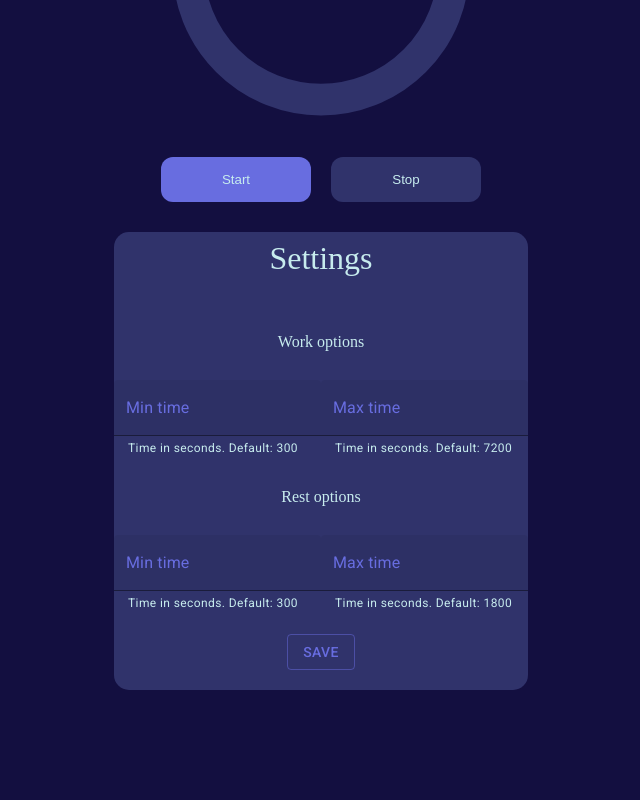
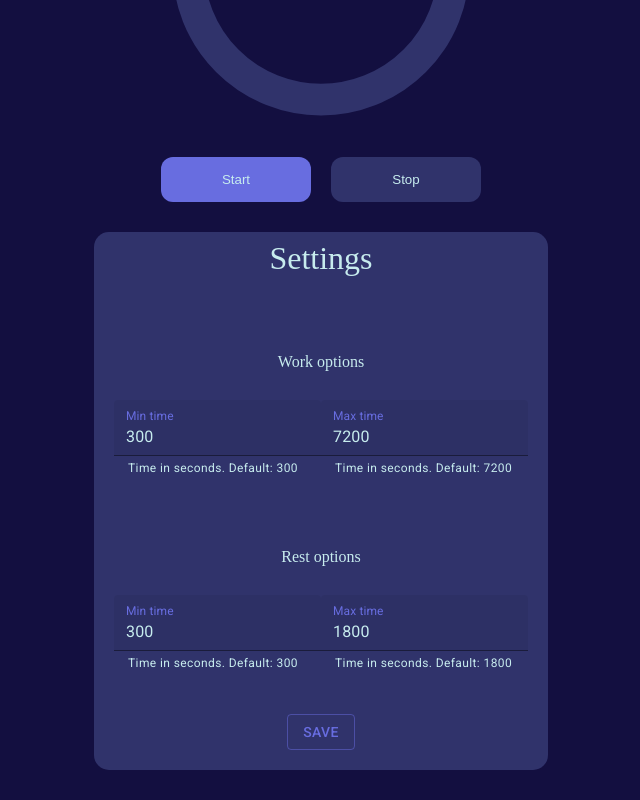
Before and after one commit to ToguDV/Togudoro, a React (Vite) app: page / in a window 1280 px wide. Shown: the part 407-1207 px from the top of the page, without its empty margins (319-959 px from the left). Before the commit the page ends 1127 px from the top, so only its background shows below. Built offline with nearby package versions, Linux system fonts and the light colour scheme.

Commit message:
add settings save function

```diff
--- a/src/components/Pomodoro/PomodoroView.jsx
+++ b/src/components/Pomodoro/PomodoroView.jsx
@@ -1,4 +1,4 @@
-import React from 'react'
+import React, { useRef } from 'react'
 import { Notify } from "../../utils/notify";
 import { useState, useEffect } from 'react';
 import usePomodoroController from './usePomodoroController';
@@ -10,7 +10,7 @@ const PomodoroView = () => {
     const { startText, onStartPomodoro, onStopPomodoro, circle, progressTime, pomReason} = usePomodoroController();
 
     function onSaveSettings() {
-        console.log("ea");
+        console.log("guardo");
     }
 
     return (
@@ -44,7 +44,7 @@ const PomodoroView = () => {
 
 
             <script type="module" src="/scripts/circle.js"></script>
-            <PomodoroSettings onSave={onSaveSettings}></PomodoroSettings>
+            <PomodoroSettings onSave={onSaveSettings} ></PomodoroSettings>
         </>
     )
 }
--- a/src/components/Pomodoro/settings/PomodoroSettings.jsx
+++ b/src/components/Pomodoro/settings/PomodoroSettings.jsx
@@ -1,4 +1,4 @@
-import React from 'react'
+import React, { useEffect, useState } from 'react'
 import Button from '@mui/material/Button';
 import Box from '@mui/material/Box';
 import TextField from '@mui/material/TextField';
@@ -24,23 +24,55 @@ const theme = createTheme({
 
 const PomodoroSettings = ({ onSave }) => {
 
+  const [minWork, setMinWork] = useState(1);
+  const [maxWork, setMaxWork] = useState(1);
+
+  const [minRest, setMinRest] = useState(1);
+  const [maxRest, setMaxRest] = useState(1);
+
+  useEffect(() => {
+    let auxMinWork = localStorage.getItem('minWork');
+    let auxMaxWork = localStorage.getItem('maxWork');
+    let auxMinRest = localStorage.getItem('minRest');
+    let auxMaxRest = localStorage.getItem('maxRest');
+    if (!auxMinWork) auxMinWork = 300;
+    if (!auxMaxWork) auxMaxWork = 7200;
+    if (!auxMinRest) auxMinRest = 300;
+    if (!auxMaxRest) auxMaxRest = 1800;
+
+    setMinWork(auxMinWork);
+    setMaxWork(auxMaxWork);
+    setMinRest(auxMinRest);
+    setMaxRest(auxMaxRest);
+
+  }, []);
+
+
+  function xd() {
+    localStorage.setItem('minWork', minWork);
+    localStorage.setItem('maxWork', maxWork);
+    localStorage.setItem('minRest', minRest);
+    localStorage.setItem('maxRest', maxRest);
+    onSave();
+  }
+
   return (
     <>
       <ThemeProvider theme={theme}>
         <div className='settings-background'>
           <h1>Settings</h1>
-          <div>
+          <div className='input-group'>
             <h2>Work options</h2>
-            <TextField className='input' id="outlined-basic" label="Min time" variant="filled" type='number' title='The minimum time that the Togudoro can be adjusted' helperText="Time in seconds. Default: 300" />
-            <TextField className='input' id="outlined-basic" label="Max time" variant="filled" type='number' title='The max time that the Togudoro can be adjusted' helperText="Time in seconds. Default: 7200" />
+            <TextField className='input' value={minWork} onChange={event => { setMinWork(event.target.value) }} id="outlined-basic" label="Min time" variant="filled" type='number' title='The minimum time that the Togudoro can be adjusted' helperText="Time in seconds. Default: 300" />
+            <TextField className='input' value={maxWork} onChange={event => { setMaxWork(event.target.value) }} id="outlined-basic" label="Max time" variant="filled" type='number' title='The max time that the Togudoro can be adjusted' helperText="Time in seconds. Default: 7200" />
           </div>
-          <div>
+          <div className='input-group'>
             <h2>Rest options</h2>
-            <TextField className='input' id="outlined-basic" label="Min time" variant="filled" type='number' title='The minimum time that the Togudoro can be adjusted' helperText="Time in seconds. Default: 300" />
-            <TextField className='input' id="outlined-basic" label="Max time" variant="filled" type='number' title='The max time that the Togudoro can be adjusted' helperText="Time in seconds. Default: 1800" />
+            <TextField className='input' value={minRest} onChange={event => { setMinRest(event.target.value) }} id="outlined-basic" label="Min time" variant="filled" type='number' title='The minimum time that the Togudoro can be adjusted' helperText="Time in seconds. Default: 300" />
+            <TextField className='input' value={maxRest} onChange={event => { setMaxRest(event.target.value) }} id="outlined-basic" label="Max time" variant="filled" type='number' title='The max time that the Togudoro can be adjusted' helperText="Time in seconds. Default: 1800" />
           </div>
           <div className='btnSave'>
-            <Button onClick={onSave} variant="outlined">Save</Button>
+            <Button onClick={xd} variant="outlined">Save</Button>
           </div>
 
         </div>
--- a/src/components/Pomodoro/settings/styles.css
+++ b/src/components/Pomodoro/settings/styles.css
@@ -7,3 +7,7 @@
     background-color: #30336b;
     border-radius: 15px;
 }
+
+.input-group {
+    margin:20px;
+}
--- a/src/index.css
+++ b/src/index.css
@@ -178,6 +178,7 @@ h2 {
   color: var(--text);
 }
 
+
 .input input {
   color: var(--text);
 }
```
